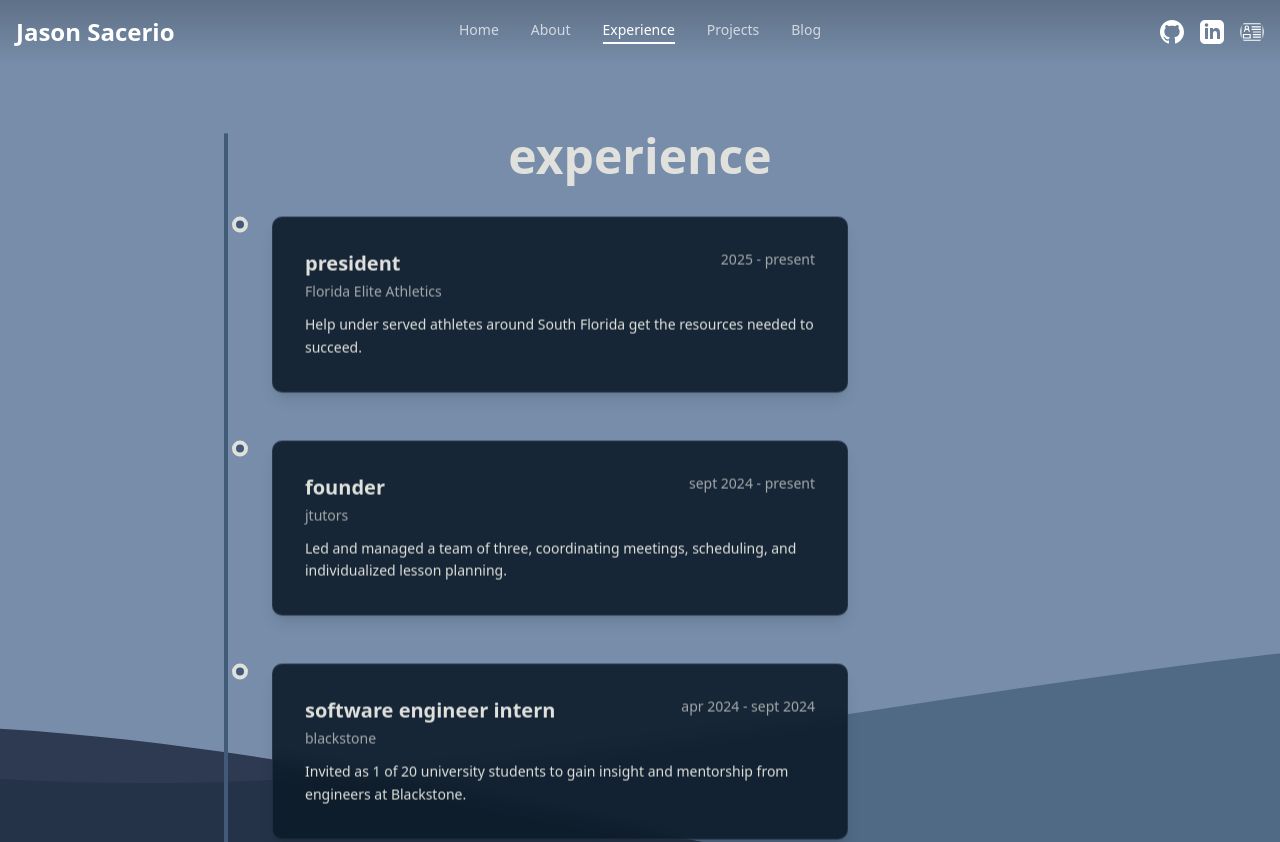
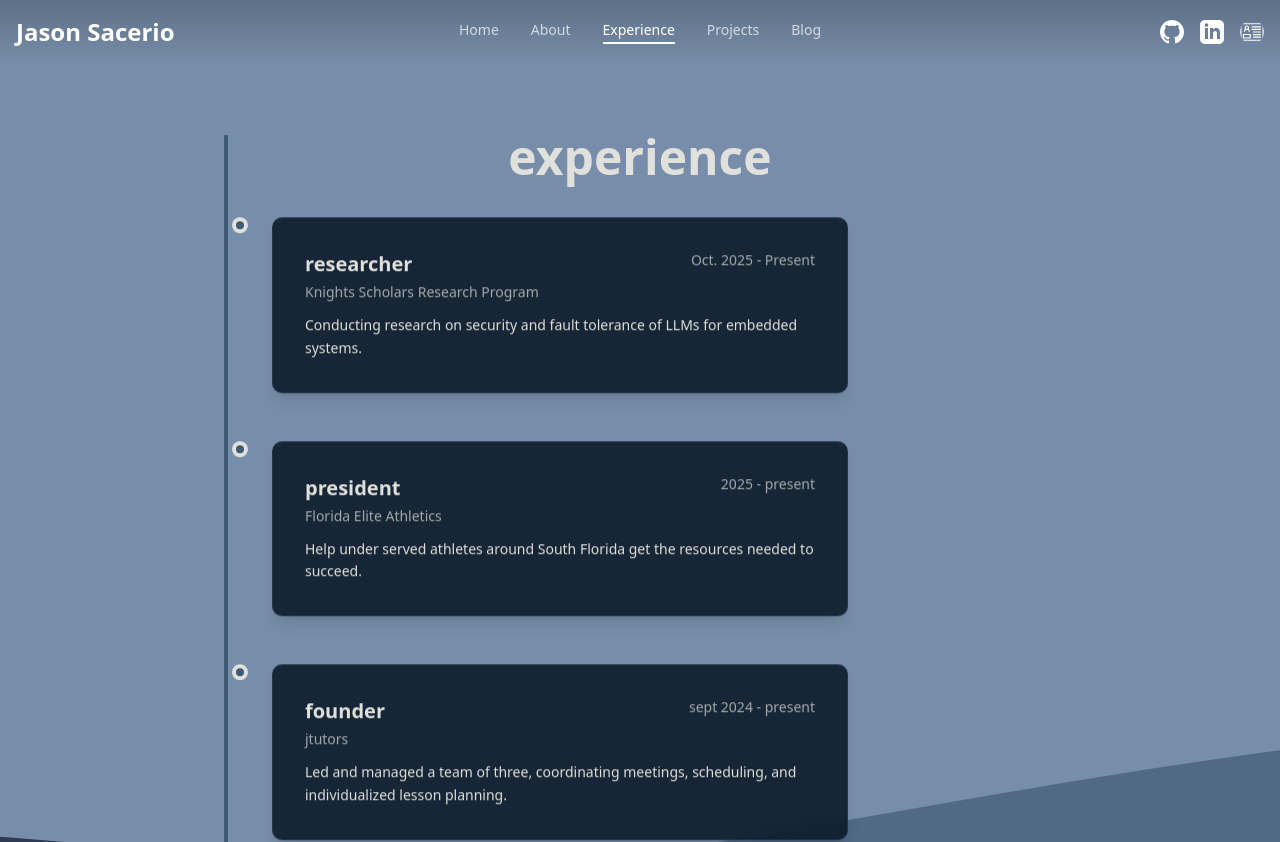
Before and after one commit to kwaiidev/portfoliov1, a Next.js app: page /experience in a window 1280 px wide. Shown: the top 842 px of the page. Built offline with nearby package versions, Linux system fonts and the light colour scheme.

Commit message:
updated for spring sem

```diff
--- a/app/experience/page.tsx
+++ b/app/experience/page.tsx
@@ -10,6 +10,14 @@ export default function Experience() {
           <Timeline
             title="experience"
           items={[
+            {
+              title: "researcher",
+              subtitle: "Knights Scholars Research Program",
+              date: "Oct. 2025 - Present",
+              description: "Conducting research on security and fault tolerance of LLMs for embedded systems.",
+              expandedDescription:["Conducted research on security and fault tolerance of LLMs for embedded systems, evaluating the impact of soft errors and adversarial attacks using real hardware and Gem5 simulation",
+              "Analyzed mitigation strategies for LLM vulnerabilities, including memory bit-flip attacks and novel embedded-specific attack vectors, across platforms such as embedded boards and mobile devices (Android/iOS)"]
+            },
             {
               title: "president",
               subtitle: "Florida Elite Athletics",
@@ -32,7 +40,7 @@ export default function Experience() {
             },
             {
               title: "software engineer intern",
-              subtitle: "blackstone",
+              subtitle: "Blackstone",
               date: "apr 2024 - sept 2024",
               description: "Invited as 1 of 20 university students to gain insight and mentorship from engineers at Blackstone.",
               expandedDescription: [
@@ -53,7 +61,7 @@ export default function Experience() {
             },
             {
               title: "division lead",
-              subtitle: "mdc esports",
+              subtitle: "MDC eSports",
               date: "jan 2023 - dec 2023",
               description: "Orchestrated and coordinated all project phases, managing large-scale events with up to 30 attendees.",
               expandedDescription: [
```
Also changed, not shown: 2 other files (tests, documents, lock files or other folders).
